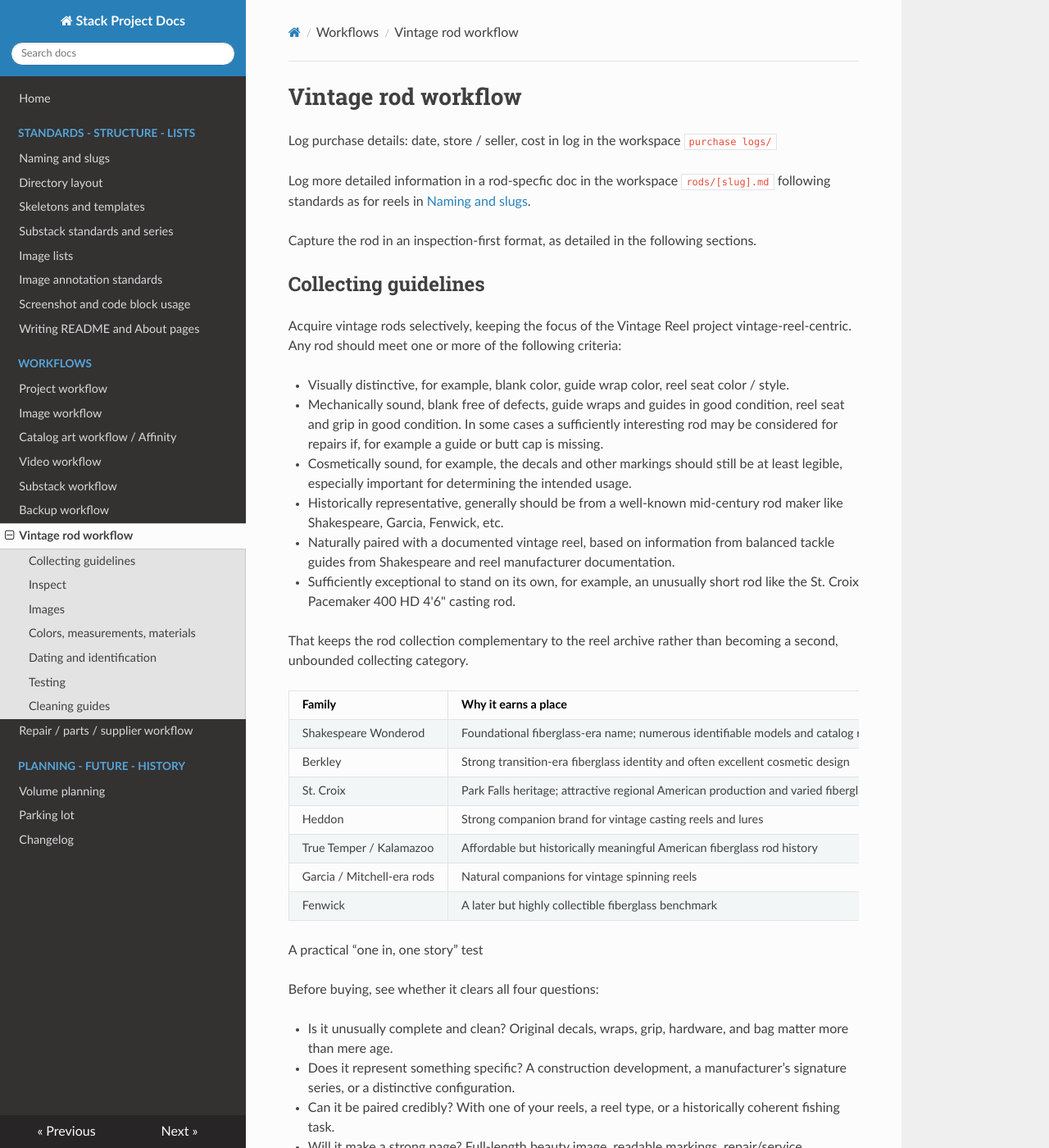
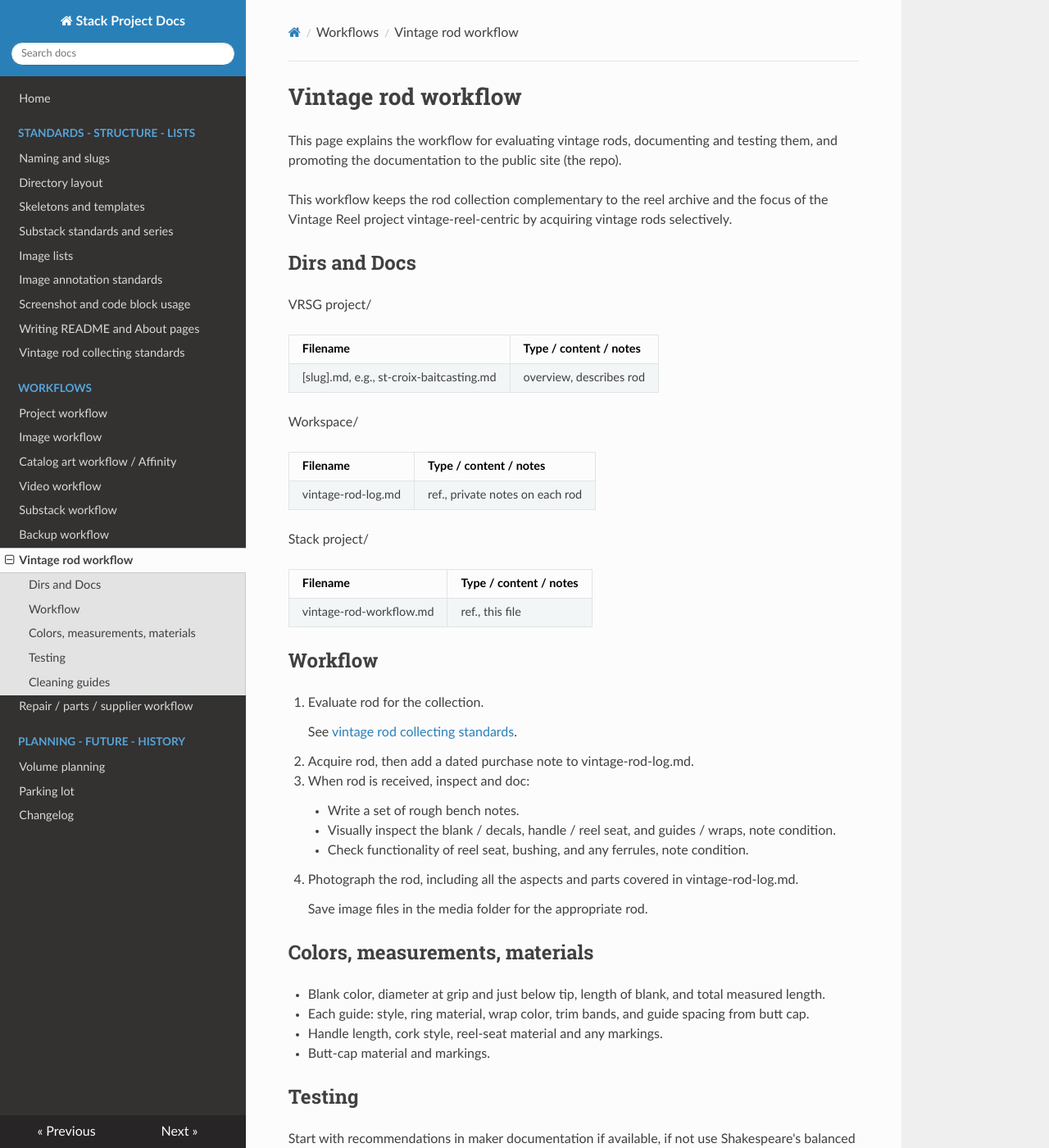
Before and after one commit to john-tech-writer/stack-project-docs, an MkDocs documentation site: the page built from docs/vintage-rod-workflow.md, in a window 1280 px wide and 1400 px high. Shown: the whole window at 82% size. Built offline with MkDocs 1.6.1, drawn with Linux system fonts in a browser that asks for light colours; nearby versions of some CDN libraries; some of the changed text lies outside the part shown.

Commit message:
revisions to rod workflow

```diff
--- a/docs/vintage-rod-workflow.md
+++ b/docs/vintage-rod-workflow.md
@@ -1,90 +1,48 @@
 # Vintage rod workflow
 
-Log purchase details: date, store / seller, cost in log in the workspace `purchase logs/`
+This page explains the workflow for evaluating vintage rods, documenting and testing them, and promoting the documentation to the public site (the repo).
 
-Log more detailed information in a rod-specfic doc in the workspace `rods/[slug].md` following standards as for reels in [Naming and slugs](naming-slugs.md).
+This workflow keeps the rod collection complementary to the reel archive and the focus of the Vintage Reel project vintage-reel-centric by acquiring vintage rods selectively.
 
-Capture the rod in an inspection-first format, as detailed in the following sections.
+## Dirs and Docs
 
-## Collecting guidelines
+VRSG project/
 
-Acquire vintage rods selectively, keeping the focus of the Vintage Reel project vintage-reel-centric. Any rod should meet one or more of the following criteria:
+Filename | Type / content / notes
+--|--
+ [slug].md, e.g., st-croix-baitcasting.md | overview, describes rod
 
-  - Visually distinctive, for example, blank color, guide wrap color, reel seat color / style.
+Workspace/
 
-  - Mechanically sound, blank free of defects, guide wraps and guides in good condition, reel seat and grip in good condition. In some cases a sufficiently interesting rod may be considered for repairs if, for example a guide or butt cap is missing.
+Filename | Type / content / notes
+--|--
+ vintage-rod-log.md | ref., private notes on each rod
 
-  - Cosmetically sound, for example, the decals and other markings should still be at least legible, especially important for determining the intended usage.
+Stack project/
 
-  - Historically representative, generally should be from a well-known mid-century rod maker like Shakespeare, Garcia, Fenwick, etc.
+Filename | Type / content / notes
+--|--
+ vintage-rod-workflow.md | ref., this file
 
-  - Naturally paired with a documented vintage reel, based on information from balanced tackle guides from Shakespeare and reel manufacturer documentation.
+## Workflow
 
-  - Sufficiently exceptional to stand on its own, for example, an unusually short rod like the St. Croix Pacemaker 400 HD 4'6" casting rod.
+1. Evaluate rod for the collection.
 
-That keeps the rod collection complementary to the reel archive rather than becoming a second, unbounded collecting category.
+    See [vintage rod collecting standards](rod-collecting-standards.md).
 
-| Family | Why it earns a place | What to seek |
-| -- | -- | -- |
-| Shakespeare Wonderod  | Foundational fiberglass-era name; numerous identifiable models and catalog references | Clean original decals, distinctive early hardware, intact wraps, straight blank |
-| Berkley | Strong transition-era fiberglass identity and often excellent cosmetic design | Early/interesting colorways, original labeled bag or tube, clean ferrules |
-| St. Croix | Park Falls heritage; attractive regional American production and varied fiberglass configurations | Clearly marked models, original finish, uncommon colors such as your teal Pacemaker |
-| Heddon | Strong companion brand for vintage casting reels and lures | Pal-style casting rods, original grip and decal, historically coherent configuration |
-| True Temper / Kalamazoo | Affordable but historically meaningful American fiberglass rod history | Particularly clean examples with interesting hardware or a documented reel connection |
-| Garcia / Mitchell-era rods | Natural companions for vintage spinning reels | Marked models with original matching sleeve/bag and period-correct cosmetics |
-| Fenwick | A later but highly collectible fiberglass benchmark | Early yellow-glass or distinctive pre-graphite examples, especially with original markings |
+2. Acquire rod, then add a dated purchase note to vintage-rod-log.md.
 
-A practical “one in, one story” test
+3. When rod is received, inspect and doc:
 
-Before buying, see whether it clears all four questions:
+    - Write a set of rough bench notes.
 
-  - Is it unusually complete and clean? Original decals, wraps, grip, hardware, and bag matter more than mere age.
+    - Visually inspect the blank / decals, handle / reel seat, and guides / wraps, note condition.
 
-  - Does it represent something specific? A construction development, a manufacturer’s signature series, or a distinctive configuration.
+    - Check functionality of reel seat, bushing, and any ferrules, note condition.
 
-  - Can it be paired credibly? With one of your reels, a reel type, or a historically coherent fishing task.
+4. Photograph the rod, including all the aspects and parts covered in vintage-rod-log.md.
 
-  - Will it make a strong page? Full-length beauty image, readable markings, repair/service observations, and an interesting story.
-
-If it cannot produce a worthwhile page or pairing, it is probably an easy pass.
-
-That sounds like a strong foundation. Your “one in, one story” test should work especially well as a guardrail: it honors the visual and historical appeal of the rods while keeping the archive deliberately reel-centered.
-
-When you’re ready, send the workflow document and I can review it for:
-
-- Collecting criteria and clear pass/buy thresholds.
-- Consistent fields for rod identification, construction, condition, and provenance.
-- Photo and measurement checklists suited to a technical archive.
-- A practical inspection, cleaning, preservation, and test-casting sequence.
-- How rod pages can connect cleanly to reel service guides without diluting the site’s central focus.
-
-## Inspect
-
-  - Check the rod blank for lengthwise cracks, whitening, deep scratches, or soft spots, especially around guides and near the handle. Note that most of the vintage rods will be fiberglass / glass.
-
-  - Flex it gradually while listening for loose guide feet or failing wraps.
-
-  - Inspect the tip-top and guide rings for grooves that could damage line.
-
-  - Check cork, reel seat, and winding checks for movement.
-
-  - If it has original thread wraps, photograph them before any restoration - a simple preservation-focused rewrap is generally preferable to stripping a scarce original finish.
-
-## Images
-
-  - Full-length images against a neutral background, front and reverse.
-
-  - Close shots of decals before / after cleaning.
-
-  - Close shots of any unusual mechanisms, e.g., the reel holder.
-
-  - Close shots of the guides and wraps.
-
-  - Full-length side-profile “deflection” image using a light, known hanging load — not an aggressive bend test.
-
-Save in `Pictures/rods/[slug].jpg`
-
-For any more detailed info on image workflow see the Image workflow page in the stack-project-docs repo.
+    Save image files in the media folder for the appropriate rod.
 
 ## Colors, measurements, materials
 
@@ -95,12 +53,6 @@
   - Handle length, cork style, reel-seat material and any markings.
 
   - Butt-cap material and markings.
-
-## Dating and identification
-
-The most useful identifiers will be whatever is printed above the grip: model number, action / lure notation, “Made in U.S.A.,” patent wording, or a series name / number.
-
-Enter in rod doc in the workspace `rods/`
 
 ## Testing
 
@@ -262,3 +214,13 @@
     The wraps remain exactly as they were when you began.
 
 A little honest darkening or minor spotting on original guides is preferable to a bright, over-polished result that looks out of place against otherwise excellent original wraps. Given that this St. Croix may become a centerpiece of your selective vintage-rod collection, preserving that original balance is probably the better aesthetic and historical choice.
+
+
+
+When you’re ready, send the workflow document and I can review it for:
+
+- Collecting criteria and clear pass/buy thresholds.
+- Consistent fields for rod identification, construction, condition, and provenance.
+- Photo and measurement checklists suited to a technical archive.
+- A practical inspection, cleaning, preservation, and test-casting sequence.
+- How rod pages can connect cleanly to reel service guides without diluting the site’s central focus.
--- a/mkdocs.yml
+++ b/mkdocs.yml
@@ -12,6 +12,7 @@
       - Image annotation standards: image-annotation-standards.md
       - Screenshot and code block usage: screenshot-code-block-usage.md
       - Writing README and About pages: writing-readme-about-pages.md
+      - Vintage rod collecting standards: rod-collecting-standards.md
   - Workflows:
       - Project workflow: project-workflow.md
       - Image workflow: image-workflow.md
```
Also changed, not shown: docs/repair-parts-supplier-workflow.md (+1 -1 lines), docs/rod-collecting-standards.md (added, +37 -0 lines).
